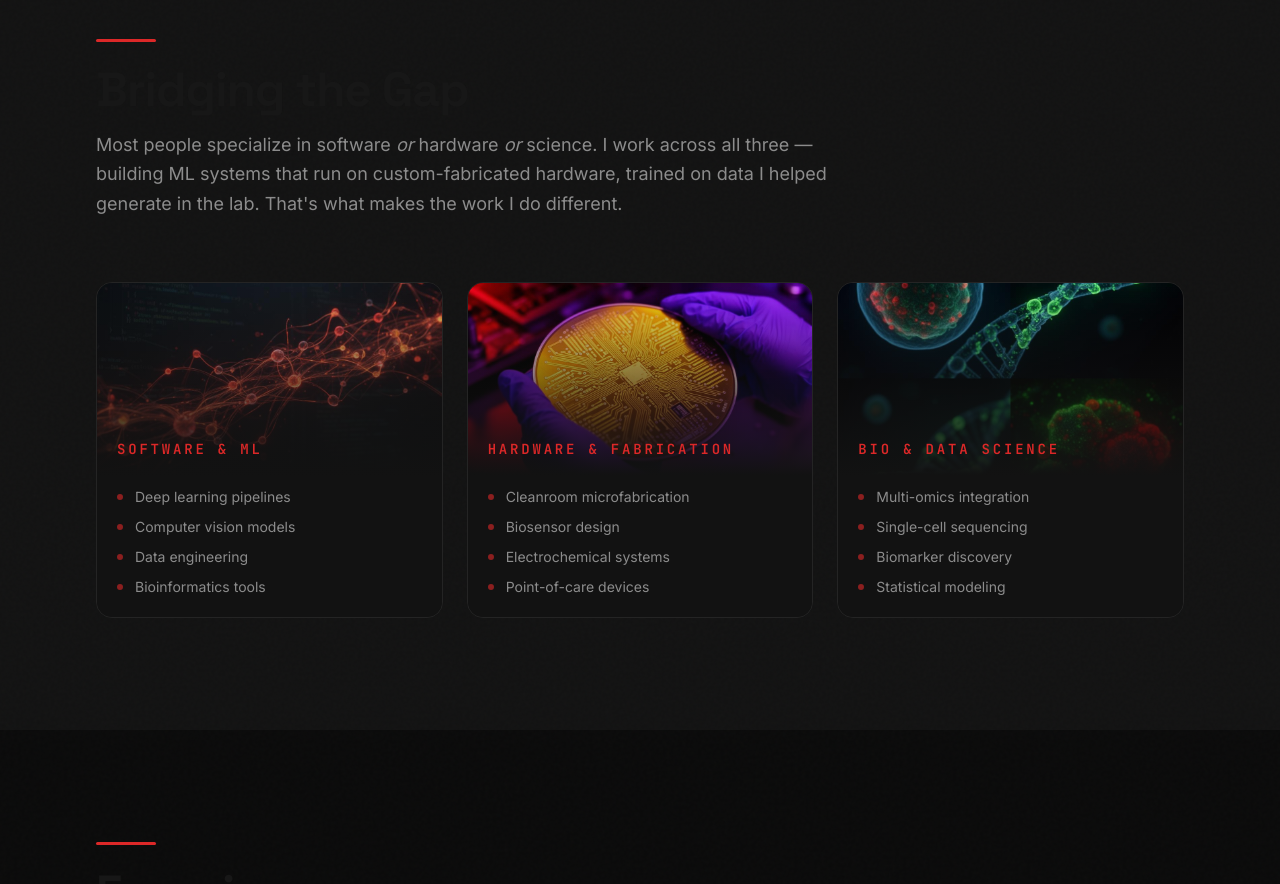
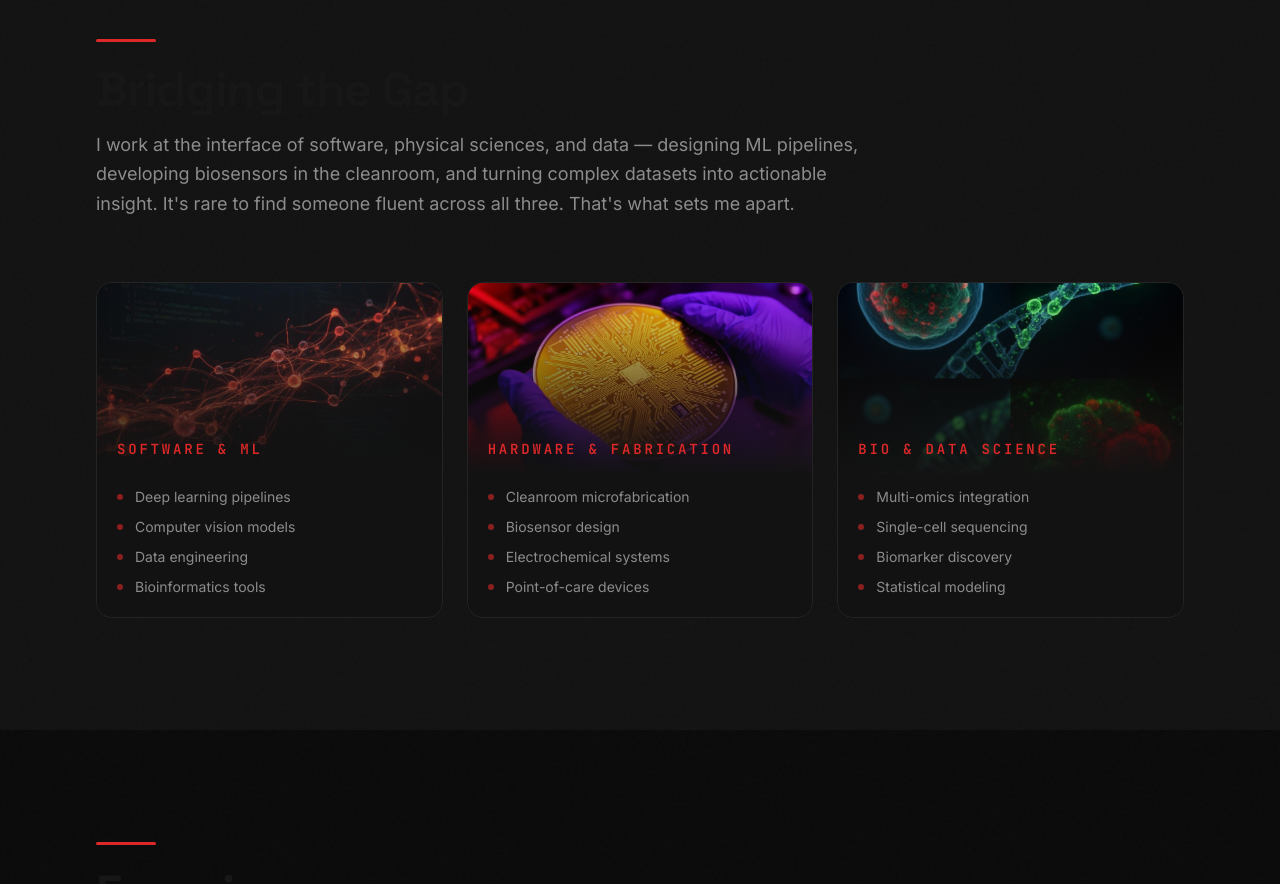
Before and after one commit to benromdh/sleek-coders-hub, a React (Vite) app: page / in a window 1280 px wide. Shown: the part 920-1804 px from the top of the page. Built offline with nearby package versions, Linux system fonts and the light colour scheme; the HTML template or start-up script is replaced by a standard one.

Commit message:
Changes
Co-authored-by: benromdh <32572530+benromdh@users.noreply.github.com>

```diff
--- a/src/components/About.tsx
+++ b/src/components/About.tsx
@@ -41,9 +41,9 @@ const About = () => {
             Bridging the Gap
           </h2>
           <p className="text-lg text-muted-foreground max-w-3xl leading-relaxed mb-16">
-            Most people specialize in software <em>or</em> hardware <em>or</em> science.
-            I work across all three — building ML systems that run on custom-fabricated hardware,
-            trained on data I helped generate in the lab. That's what makes the work I do different.
+            I work at the interface of software, physical sciences, and data — designing ML pipelines,
+            developing biosensors in the cleanroom, and turning complex datasets into actionable insight.
+            It's rare to find someone fluent across all three. That's what sets me apart.
           </p>
 
           {/* Three domain cards with visuals */}
```
